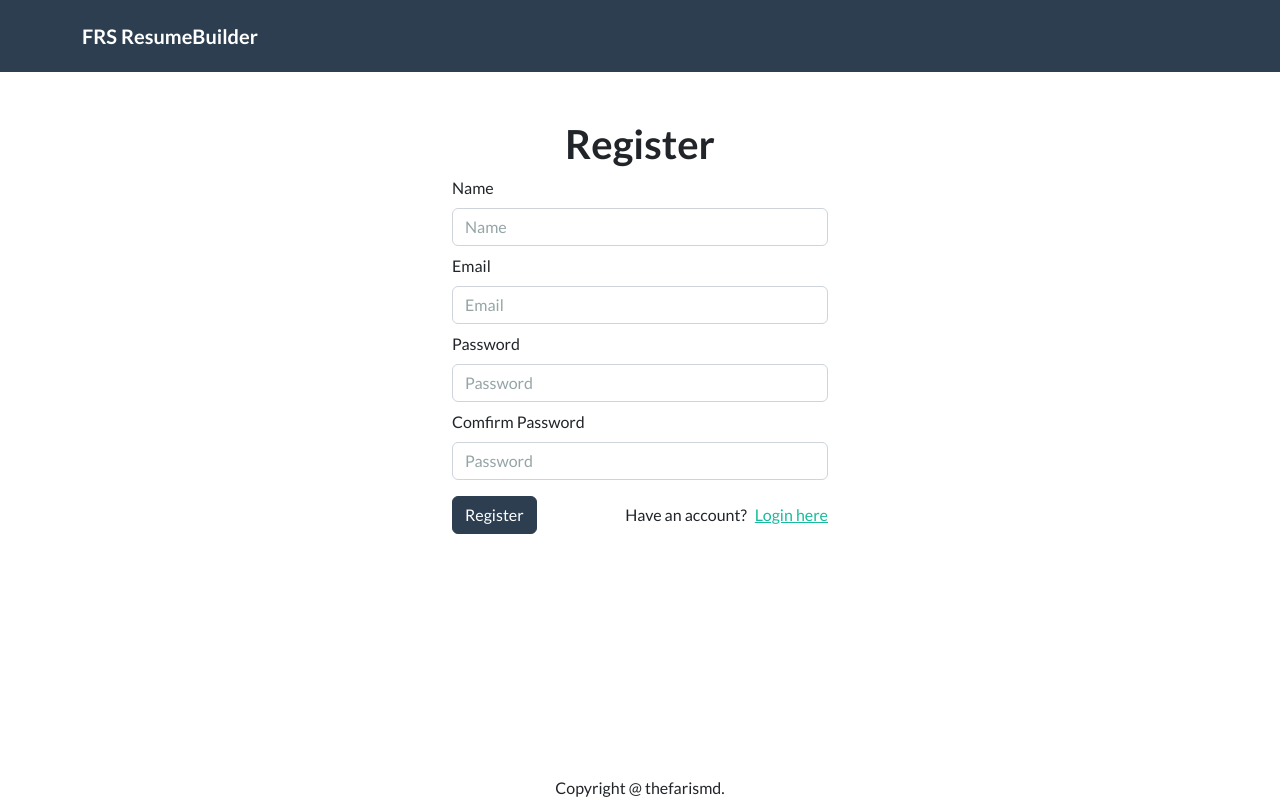
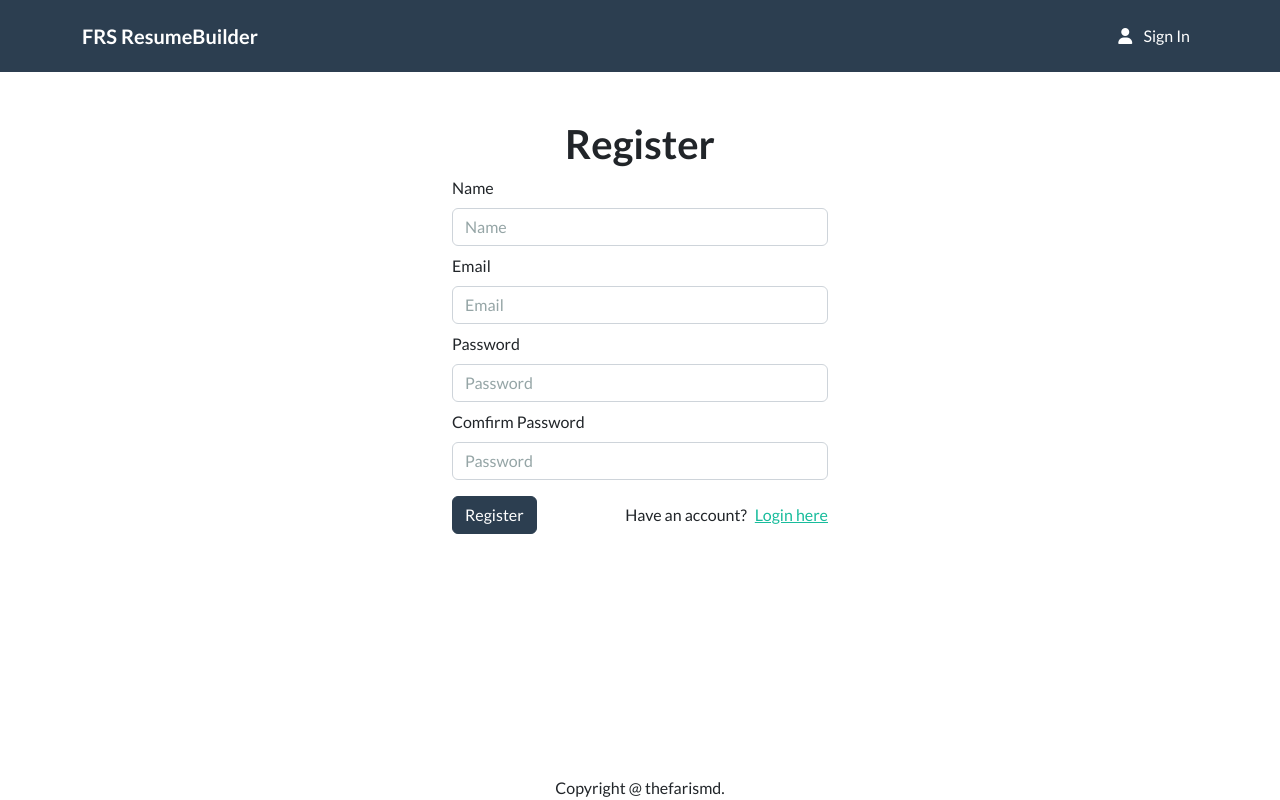
Before and after one commit to thefarismd/webFull-ResumeBuilder, a React (Create React App) app in the folder frontend/: page /register in a window 1280 px wide. Built offline with nearby package versions, Linux system fonts and the light colour scheme.

Commit message:
added fontawesome, add navdropdown to header component, add localstorage for user login

```diff
--- a/frontend/public/index.html
+++ b/frontend/public/index.html
@@ -22,6 +22,8 @@
       work correctly both with client-side routing and a non-root public URL.
       Learn how to configure a non-root public URL by running `npm run build`.
     -->
+  <!-- FontAwsome CDN -->
+  <link rel="stylesheet" href="https://cdnjs.cloudflare.com/ajax/libs/font-awesome/6.4.0/css/all.min.css" integrity="sha512-iecdLmaskl7CVkqkXNQ/ZH/XLlvWZOJyj7Yy7tcenmpD1ypASozpmT/E0iPtmFIB46ZmdtAc9eNBvH0H/ZpiBw==" crossorigin="anonymous" referrerpolicy="no-referrer" />
   <title>React App</title>
 </head>
 
--- a/frontend/src/components/Header.js
+++ b/frontend/src/components/Header.js
@@ -1,14 +1,40 @@
 import React from 'react';
-import { Container, Navbar, NavbarBrand } from 'react-bootstrap';
+import {
+  Container,
+  NavDropdown,
+  Navbar,
+  NavbarBrand,
+  Nav,
+} from 'react-bootstrap';
+import { Link } from 'react-router-dom';
 
 function Header() {
+  const afterLoginComponent = (
+    <NavDropdown title='Sign in'>
+      <NavDropdown.Item>Profile</NavDropdown.Item>
+      <NavDropdown.Item>Logout</NavDropdown.Item>
+    </NavDropdown>
+  );
+
+  const beforeLoginComponent = (
+    <Nav.Link as={Link} to='/login'>
+      <i className='fa-solid fa-user me-2'></i> Sign In
+    </Nav.Link>
+  );
+
   return (
     <header>
-      <Navbar bg='primary' variant='dark'>
+      <Navbar bg='primary' variant='dark' expand='lg'>
         <Container>
           <NavbarBrand href='/'>
             <b>FRS ResumeBuilder</b>
           </NavbarBrand>
+          <Navbar.Toggle aria-controls='basic-navbar-nav' />
+          <Navbar.Collapse id='basic-navbar-nav'>
+            <Nav className='ms-auto'>
+              {true ? beforeLoginComponent : afterLoginComponent}
+            </Nav>
+          </Navbar.Collapse>
         </Container>
       </Navbar>
     </header>
--- a/frontend/src/features/registerSlice.js
+++ b/frontend/src/features/registerSlice.js
@@ -1,8 +1,12 @@
 import { createSlice } from '@reduxjs/toolkit';
 import registerUser from './api/registerAction';
 
+const localStorageUserInfo = localStorage.getItem('userInfo')
+  ? JSON.parse(localStorage.getItem('userInfo'))
+  : null;
+
 const initialState = {
-  userInfo: null,
+  userInfo: localStorageUserInfo,
   isLoading: null,
   error: null,
 };
@@ -19,6 +23,7 @@ const registerSlice = createSlice({
       .addCase(registerUser.fulfilled, (state, action) => {
         state.isLoading = false;
         state.userInfo = action.payload;
+        localStorage.setItem('userInfo', JSON.stringify(state.userInfo));
       })
       .addCase(registerUser.rejected, (state) => {
         state.isLoading = true;
```
